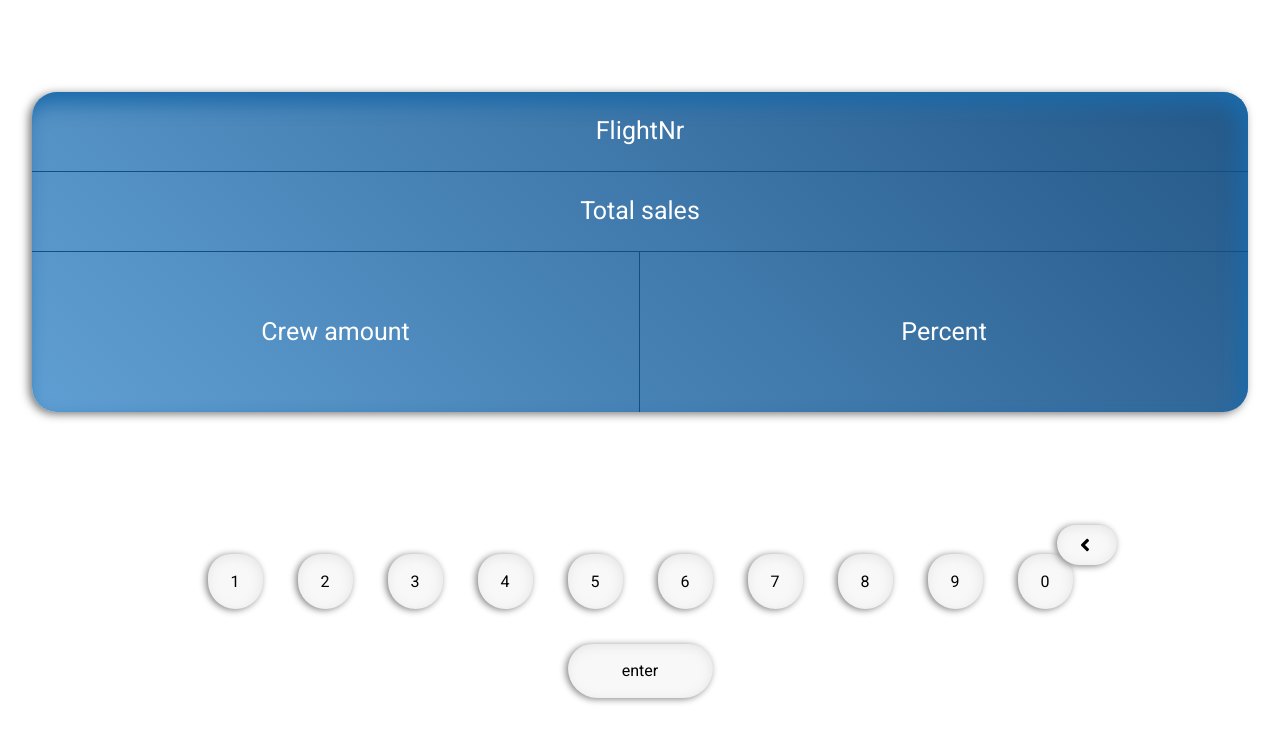
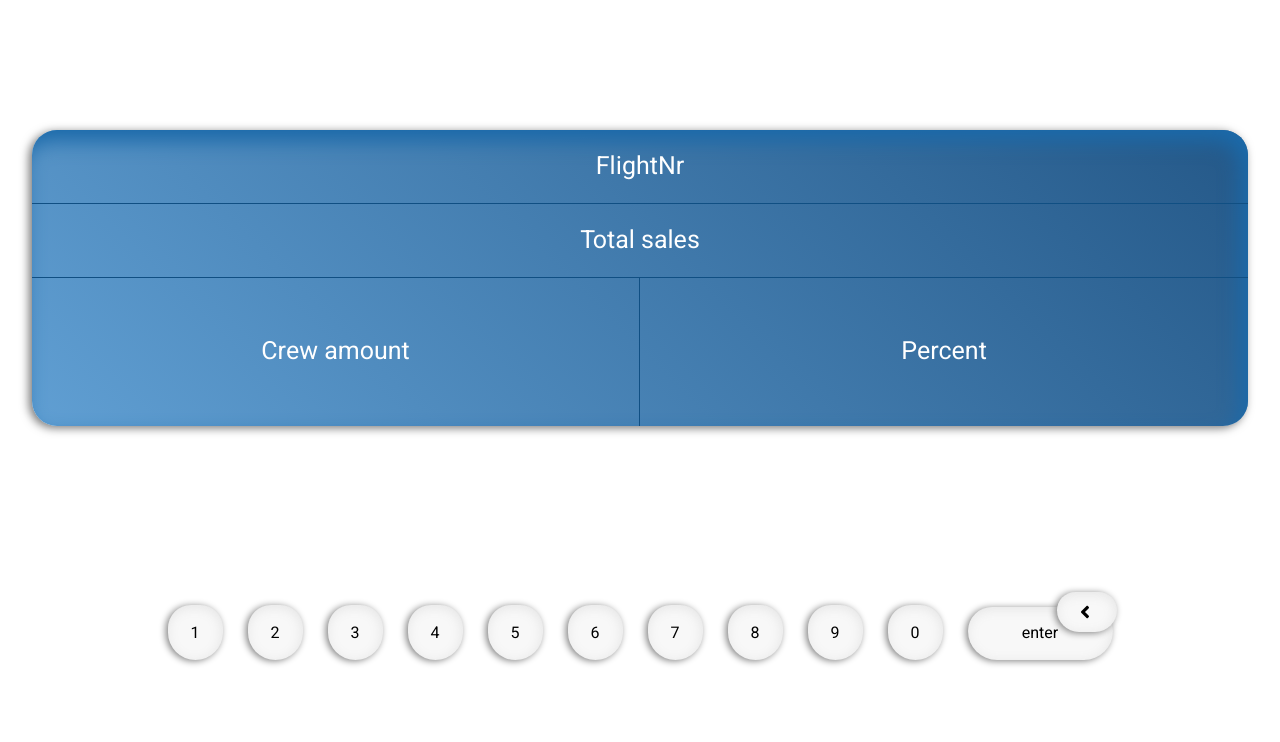
Before and after one commit to albinglindell/commission-calculator, a React (Create React App) app: page /AddFlight in a window 1280 px wide. Shown: the top 742 px of the page. Built offline with nearby package versions, Linux system fonts and the light colour scheme.

Commit message:
changed the vh to svh

```diff
--- a/src/App.css
+++ b/src/App.css
@@ -177,7 +177,7 @@ button{
   display: flex;
   flex-wrap: wrap;
   width: 95%;
-  height: 40vh;
+  height: 37svh;
   margin-bottom: 40px;
   border-radius: 25px;
   box-shadow: -3px 2px 10px 0px rgb(119, 119, 119),inset -8px 11px 20px 0px rgb(27, 106, 170);
@@ -222,7 +222,7 @@ text-align: center;
   justify-content: center;
   align-items: flex-end;
   flex-wrap: wrap;
-  gap: 15px;
+  gap: 5px;
 }
 .Formbutton{
   width: 55px;
```
